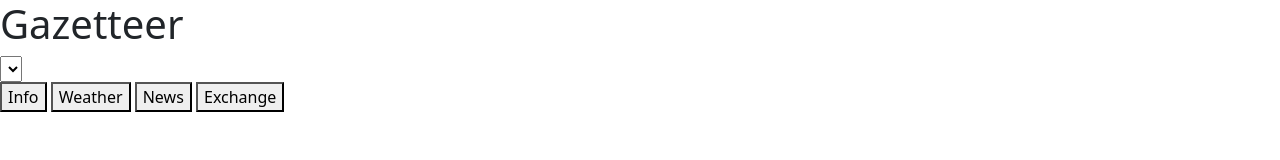
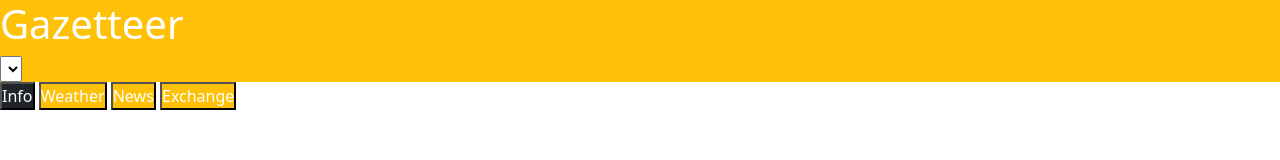
Before and after one commit to djevy/Gazetteer, a plain HTML site: page index.html in a window 1280 px wide. Drawn offline with Linux system fonts and the light colour scheme.

Commit message:
Temporary styling
Added some temporary styling to get a feel for the websites appearence.

```diff
--- a/css/style.css
+++ b/css/style.css
@@ -1,3 +1,7 @@
+*{
+    margin:0;
+    padding:0;
+}
 #preloader {
     position: fixed;
     top: 0;
--- a/index.html
+++ b/index.html
@@ -17,12 +17,12 @@
     <div>
         <!--Header Secrion-->
         <div class="header">
-            <nav>
+            <nav class="bg-warning">
                 <div>
-                    <h1 id="title">Gazetteer</h1>
+                    <h1 id="title" class="text-white">Gazetteer</h1>
                 </div>
                 <div>
-                    <select name="country" id="countrySelect"></select>
+                    <select name="country" id="countrySelect">Select country</select>
                 </div>
             </nav>
         </div>
@@ -34,10 +34,10 @@
         <div class="footer">
             <!--Buttons-->
             <div>
-                <button id="infoBtn">Info</button>
-                <button id="weatherBtn">Weather</button>
-                <button id="newsBtn">News</button>
-                <button id="exchangeBtn">Exchange</button>
+                <button id="infoBtn" class="text-white bg-dark">Info</button>
+                <button id="weatherBtn"class="text-white bg-warning">Weather</button>
+                <button id="newsBtn" class="text-white bg-warning">News</button>
+                <button id="exchangeBtn" class="text-white bg-warning">Exchange</button>
             </div>
 
             <!--Information Panels-->
```
